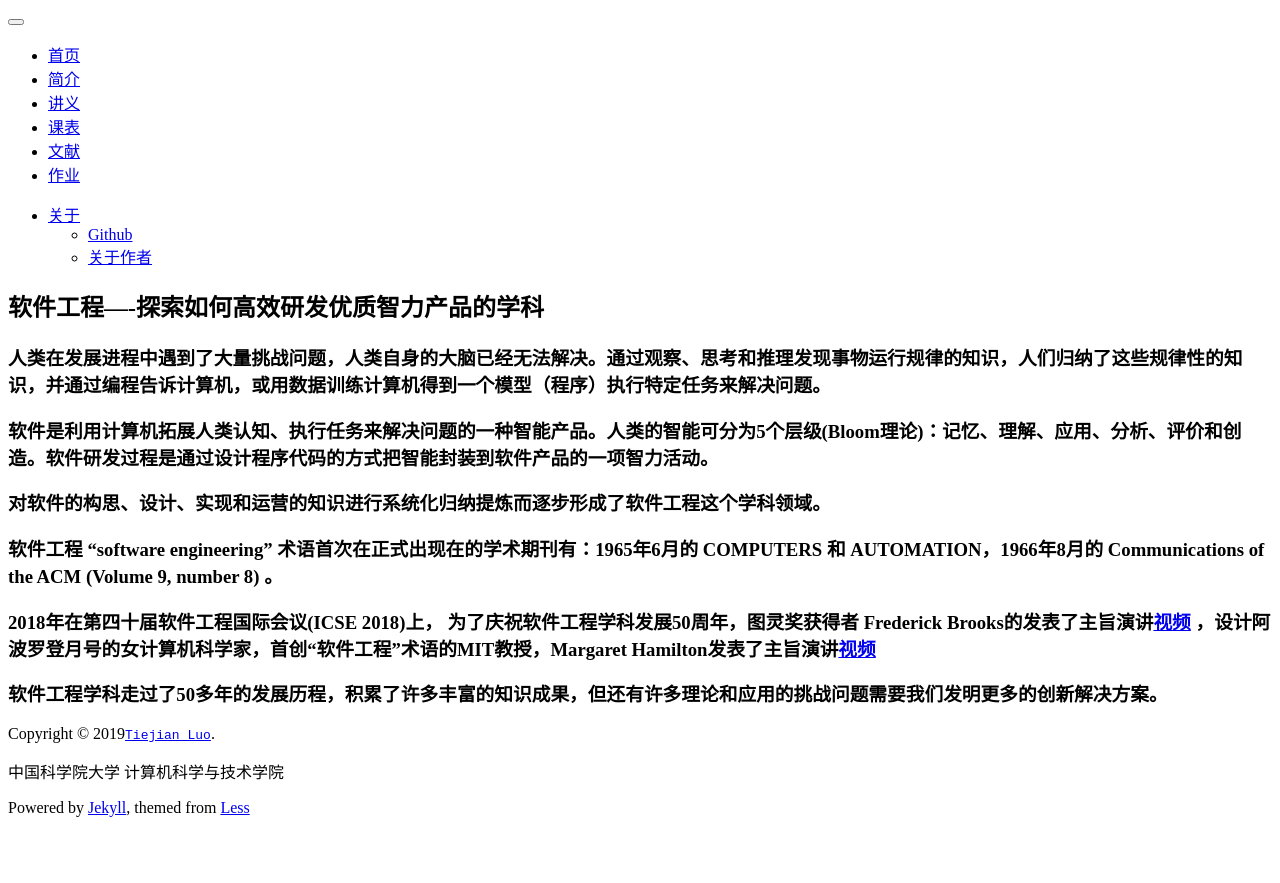
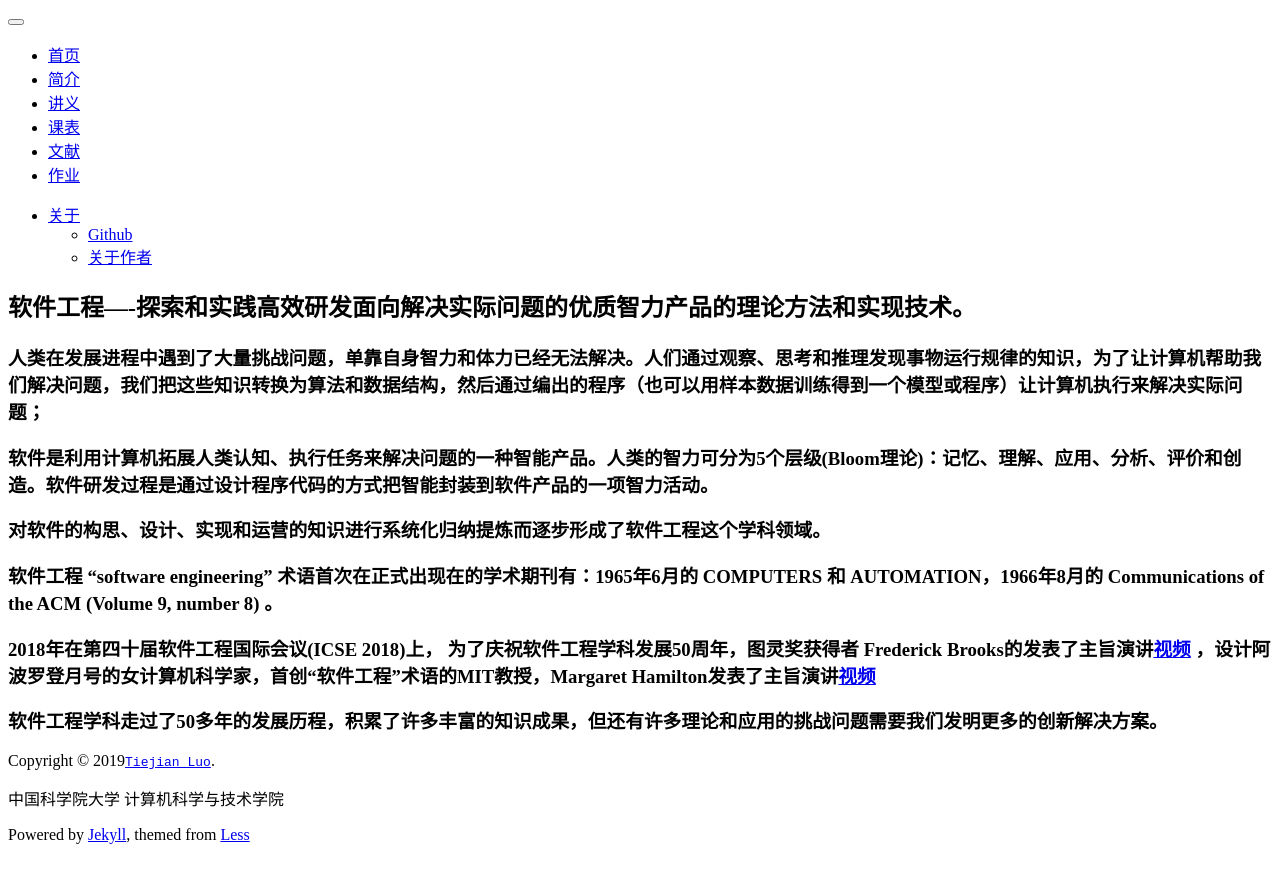
Before and after one commit to tjluo-ucas/ase, a Jekyll site: the page built from index.md, in a window 1280 px wide. Shown: the top 883 px of the page. Built offline with Jekyll 4.4.1, drawn with Linux system fonts in a browser that asks for light colours; comment, search, counter and statistics services are not loaded.

Commit message:
Update index.md

```diff
--- a/index.md
+++ b/index.md
@@ -3,12 +3,12 @@ layout: post1
 title:  "Intro"
 ---
 
-软件工程----探索如何高效研发优质智力产品的学科
+软件工程----探索和实践高效研发面向解决实际问题的优质智力产品的理论方法和实现技术。
 =======================
 
-### 人类在发展进程中遇到了大量挑战问题，人类自身的大脑已经无法解决。通过观察、思考和推理发现事物运行规律的知识，人们归纳了这些规律性的知识，并通过编程告诉计算机，或用数据训练计算机得到一个模型（程序）执行特定任务来解决问题。
+### 人类在发展进程中遇到了大量挑战问题，单靠自身智力和体力已经无法解决。人们通过观察、思考和推理发现事物运行规律的知识，为了让计算机帮助我们解决问题，我们把这些知识转换为算法和数据结构，然后通过编出的程序（也可以用样本数据训练得到一个模型或程序）让计算机执行来解决实际问题；
 
-### 软件是利用计算机拓展人类认知、执行任务来解决问题的一种智能产品。人类的智能可分为5个层级(Bloom理论)：记忆、理解、应用、分析、评价和创造。软件研发过程是通过设计程序代码的方式把智能封装到软件产品的一项智力活动。
+### 软件是利用计算机拓展人类认知、执行任务来解决问题的一种智能产品。人类的智力可分为5个层级(Bloom理论)：记忆、理解、应用、分析、评价和创造。软件研发过程是通过设计程序代码的方式把智能封装到软件产品的一项智力活动。
 
 ### 对软件的构思、设计、实现和运营的知识进行系统化归纳提炼而逐步形成了软件工程这个学科领域。
 
```
